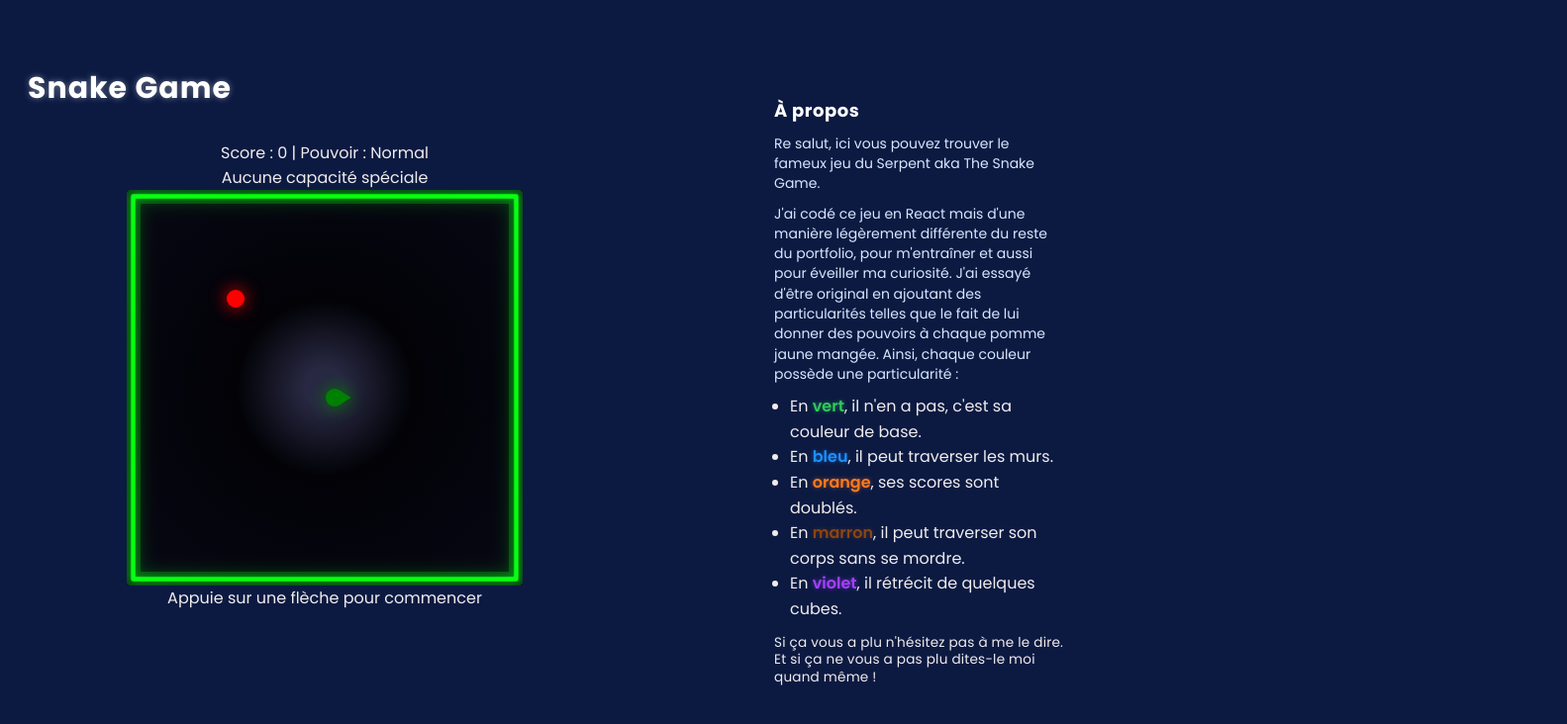
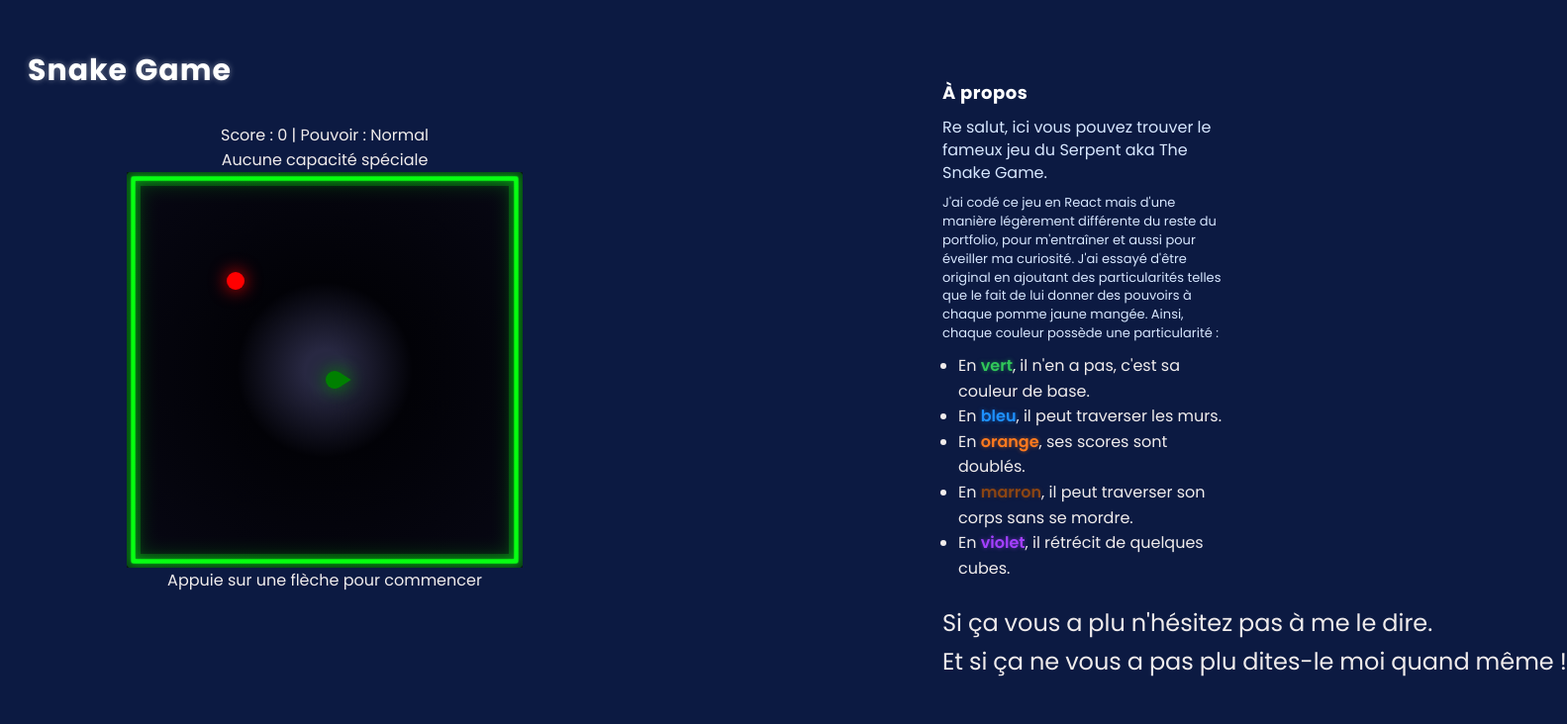
Before and after one commit to Walie-Matthieu/snake-game, a Next.js app: page / in a window 1280 px wide. Shown: the top 732 px of the page at 99% size, 1583 px wide, since content can reach past the window. Built offline with nearby package versions, Linux system fonts and the light colour scheme.

Commit message:
Text moving

```diff
--- a/app/page.module.css
+++ b/app/page.module.css
@@ -134,7 +134,7 @@
     --title-offset-y: -50px;
   }
   .asideRight {
-    --aside-offset-x: -80px;
+    --aside-offset-x: 90px;
     --aside-offset-y: -12px;
   }
 }
@@ -163,13 +163,13 @@
   --about-title-offset-x: 0px;        /* Déplacement horizontal du h2 */
   --about-title-offset-y: 0px;        /* Déplacement vertical du h2 */
 
-  --about-line1-font-size: 14px;      /* Taille première ligne de texte */
+  --about-line1-font-size: 16px;      /* Taille première ligne de texte */
   --about-line1-color: #d7e7ff;       /* Couleur première ligne */
   --about-line1-weight: 400;          /* Graisse première ligne */
   --about-line1-offset-x: 0px;        /* Déplacement horizontal ligne 1 */
   --about-line1-offset-y: 0px;        /* Déplacement vertical ligne 1 */
 
-  --about-line2-font-size: 14px;      /* Taille deuxième ligne de texte */
+  --about-line2-font-size: 13px;      /*  Taille deuxième ligne de texte */
   --about-line2-color: #d7e7ff;       /* Couleur deuxième ligne */
   --about-line2-weight: 400;          /* Graisse deuxième ligne */
   --about-line2-offset-x: 0px;        /* Déplacement horizontal ligne 2 */
@@ -269,8 +269,12 @@
 
 /* Solution paragraphe final - contrôle strict */
 .lastParagraph {
-  font-size: 0.96em;         /* Légèrement plus petit pour tenir sur la ligne */
-  word-break: keep-all;      /* Évite de couper les mots */
-  word-spacing: -0.5px;      /* Compacte l'ensemble légèrement */
-  text-wrap: balance;        /* Équilibre les lignes */
+  font-size: 1.5em;         /* Taille modifiée pour les deux dernières lignes */
+  word-break: keep-all;
+  word-spacing: -0.5px;
+  text-wrap: balance;
 }
+
+.pasPluLine {
+  font-size: 1em; /* Modifie cette valeur pour la taille souhaitée */
+}
--- a/app/page.tsx
+++ b/app/page.tsx
@@ -10,7 +10,7 @@ export default function Home() {
           <div className={styles.gameLeft}>
             <SnakeGame />
           </div>
-          <aside className={styles.asideRight} style={{ maxWidth: '380px' }}>
+          <aside className={styles.asideRight}>
             <h2 style={{ fontSize: 18, fontWeight: 700, margin: '0 0 12px 0', textAlign: 'left' }}>À propos</h2>
             <p style={{ margin: '0 0 10px 0', textAlign: 'left' }}>
               Re salut, ici vous pouvez trouver le fameux jeu du Serpent aka The Snake Game.
@@ -27,20 +27,14 @@ export default function Home() {
               <li>En <span className={styles.colorMarron}>marron</span>, il peut traverser son corps sans se mordre.</li>
               <li>En <span className={styles.colorViolet}>violet</span>, il rétrécit de quelques cubes.</li>
             </ul>
-            <p
-              style={{
-                margin: '0',
-                textAlign: 'left',
-                fontSize: '0.85em',
-                lineHeight: 1.3,
-                letterSpacing: '0.2px'
-              }}
-            >
-              <span style={{ whiteSpace: 'nowrap' }}>
+            <p className={styles.lastParagraph}>
+              <span className={styles.noWrap}>
                 Si ça vous a plu n'hésitez pas à me le dire.
               </span>
               <br />
-              Et si ça ne vous a pas plu dites-le moi quand même !
+              <span className={`${styles.pasPluLine} ${styles.noWrap}`}>
+                Et si ça ne vous a pas plu dites-le moi quand même !
+              </span>
             </p>
           </aside>
         </div>
```
